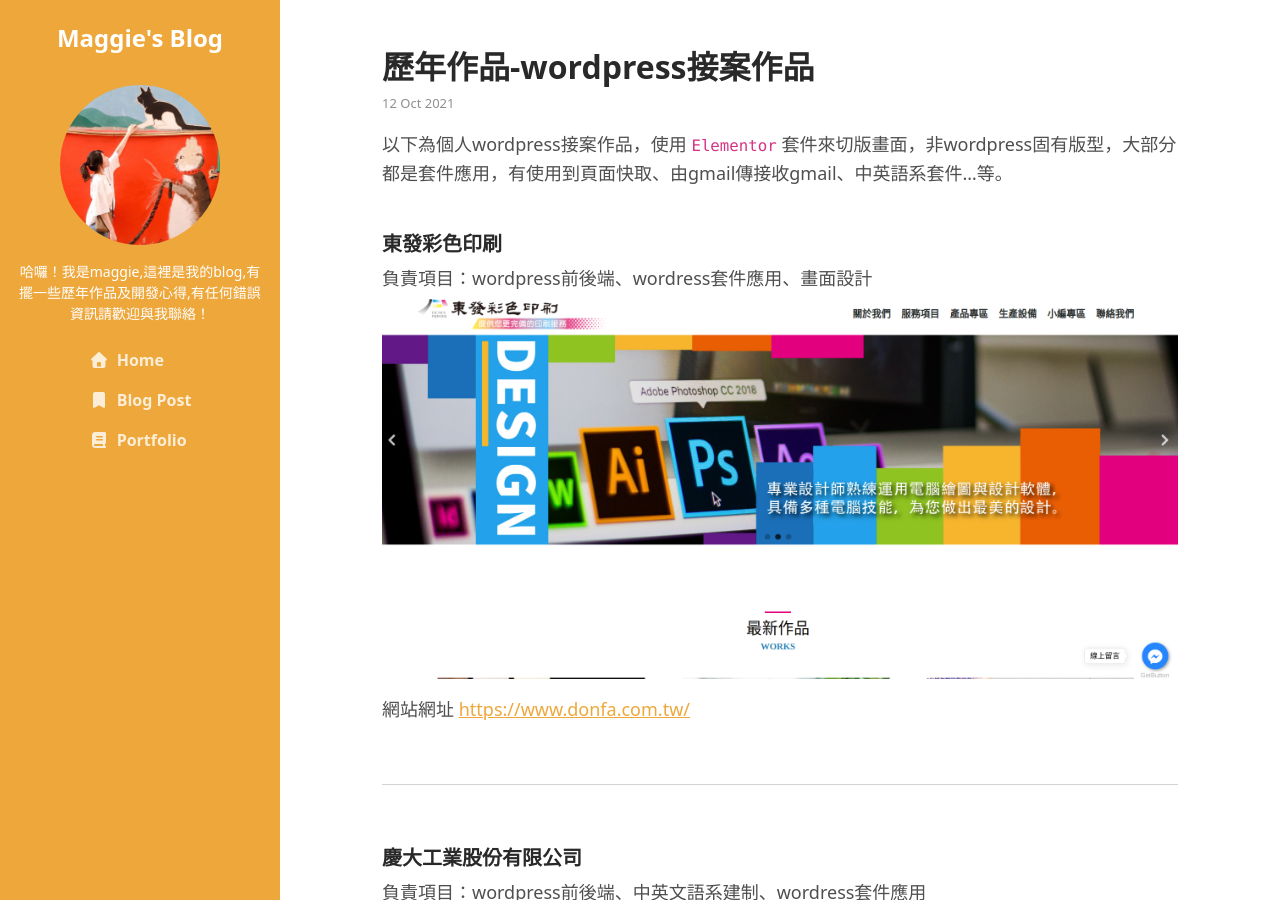
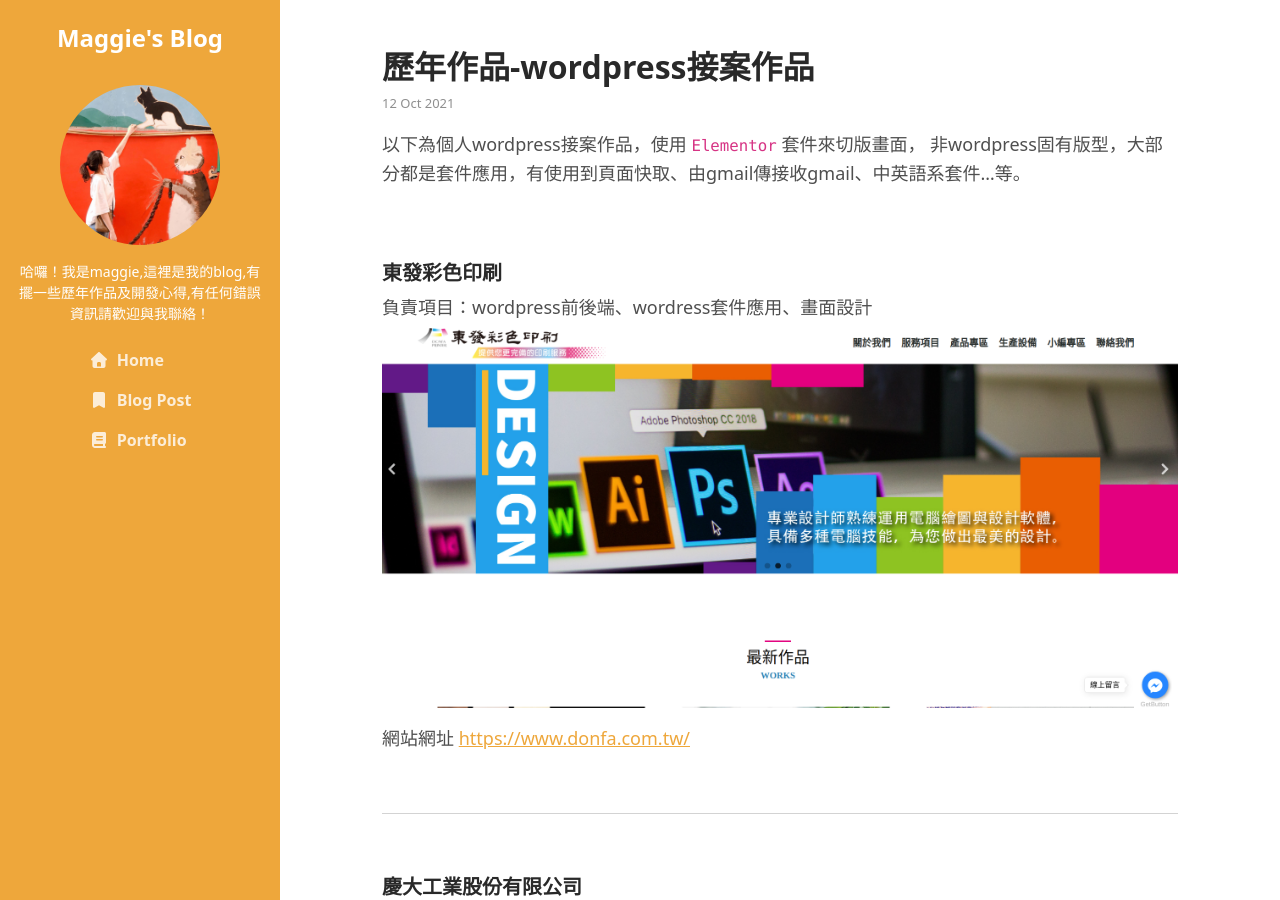
Before and after one commit to cv098150/blog, a Jekyll site: the page built from _posts/2021-10-12-歷年作品-wordpress接案作品.md, in a window 1280 px wide and 900 px high. Built offline with Jekyll 4.4.1, drawn with Linux system fonts in a browser that asks for light colours; nearby versions of some CDN libraries; library files that are not in the unit come from our copies.

Commit message:
[fix] - 修正第一個段落太少列表出現圖片的問題

```diff
--- a/_posts/2021-10-12-歷年作品-wordpress接案作品.md
+++ b/_posts/2021-10-12-歷年作品-wordpress接案作品.md
@@ -5,9 +5,12 @@
 tags: website
 ---
 
-以下為個人wordpress接案作品，使用 `Elementor` 套件來切版畫面，非wordpress固有版型，大部分都是套件應用，有使用到頁面快取、由gmail傳接收gmail、中英語系套件...等。
+以下為個人wordpress接案作品，使用 `Elementor` 套件來切版畫面，
+非wordpress固有版型，大部分都是套件應用，有使用到頁面快取、由gmail傳接收gmail、中英語系套件...等。
 <br>
 <br>
+<br>
+
 ##### 東發彩色印刷 #####
 負責項目：wordpress前後端、wordress套件應用、畫面設計
 ![donfa.png](assets/images/upload/donfa.png)
```
